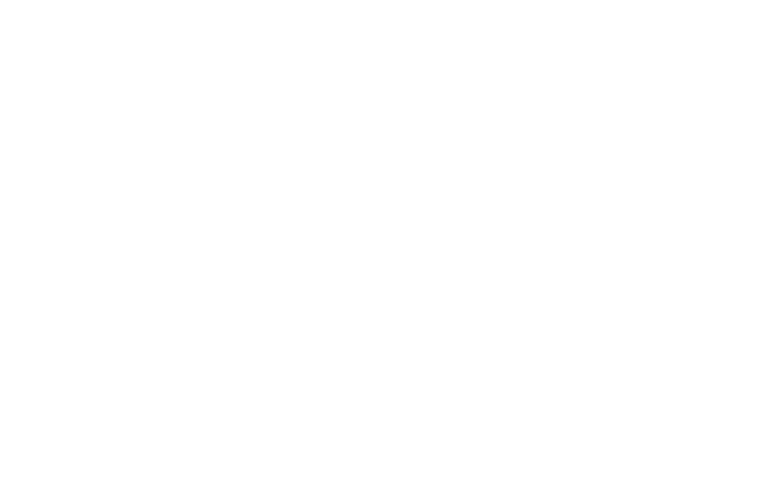
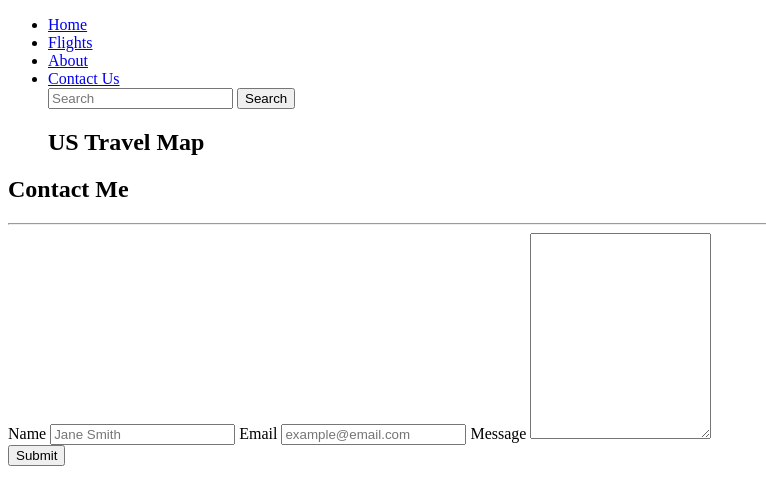
Before and after one commit to silver019/murderAppProject, a plain HTML site: page contact.html in a window 1280 px wide. Shown: the whole page, without its empty margins (0-766 px from the left). Drawn offline with Linux system fonts and the light colour scheme.

Commit message:
second commit

```diff
--- a/contact.html
+++ b/contact.html
@@ -0,0 +1,55 @@
+<!DOCTYPE html>
+<html>
+<head>
+	<title>Contact</title>
+</head>
+<body>
+		<!-- Nav Bar -->
+        <nav id="myNav" class="nav navbar-nav">
+          <div class="container-fluid">
+            <ul class="nav navbar-nav">
+              <li class="active"><a href="index.html">Home</a></li>
+              <li><a class="nav-item" href="flights.html">Flights</a></li>
+              <li><a class="nav-item" href="about.html">About</a></li>
+              <li><a class="nav-item" href="contact.html">Contact Us</a></li>
+                <form class="form-inline" id="searchBar">
+                	<!-- Search Bar -->
+    				<input class="form-control mr-sm-2" type="search" placeholder="Search" aria-label="Search">
+    					<button class="btn btn-outline-success my-2 my-sm-0" type="submit">Search</button>
+  				</form>
+              <h1 id="myHeader">US Travel Map</h1>
+            </ul>
+          </div>
+        </nav>
+        <!-- Form -->
+        <div class="container">
+          <div class="row">
+            <div class="col-md-8">
+              <div class="page-header">
+                <h2>Contact Me</h2>
+              </div>
+              <hr>
+              <div class="row">
+                <div class="col-md-3">
+                 <form action="/action_page.php">
+
+                  <label for="name">Name</label>
+                  <input type="text" id="name" placeholder="Jane Smith">
+
+                  <label for="email">Email</label>
+                  <input type="text" id="email" placeholder="example@email.com">
+
+                  <label for="message">Message</label>
+                  <textarea id="subject" name="Message" style="height:200px"></textarea>
+                </form>
+                <form method="post" action="mailto:senshine.c@gmail.com">
+                 <input type="submit" value="Submit">
+                </form>
+                </div>
+              </div>
+            </div>
+
+            <div class="clearfix"></div>
+
+</body>
+</html>
--- a/flights.html
+++ b/flights.html
@@ -1,9 +1,28 @@
 <!DOCTYPE html>
 <html>
 <head>
-	<title></title>
+	<title>Flights</title>
 </head>
 <body>
+	<!-- Nav Bar -->
+        <nav id="myNav" class="nav navbar-nav">
+          <div class="container-fluid">
+            <ul class="nav navbar-nav">
+              <li class="active"><a href="index.html">Home</a></li>
+              <li><a class="nav-item" href="flights.html">Flights</a></li>
+              <li><a class="nav-item" href="about.html">About</a></li>
+              <li><a class="nav-item" href="contact.html">Contact Us</a></li>
+                <form class="form-inline" id="searchBar">
+                	<!-- Search Bar -->
+    				<input class="form-control mr-sm-2" type="search" placeholder="Search" aria-label="Search">
+    					<button class="btn btn-outline-success my-2 my-sm-0" type="submit">Search</button>
+  				</form>
+              <h1 id="myHeader">US Travel Map</h1>
+            </ul>
+          </div>
+        </nav>
+        <div data-skyscanner-widget="SearchWidget" data-origin-geo-lookup="true"></div>
+		<script src="https://widgets.skyscanner.net/widget-server/js/loader.js" async></script>
 
 </body>
 </html>
```
Also changed, not shown: index.html (+1 -1 lines).
